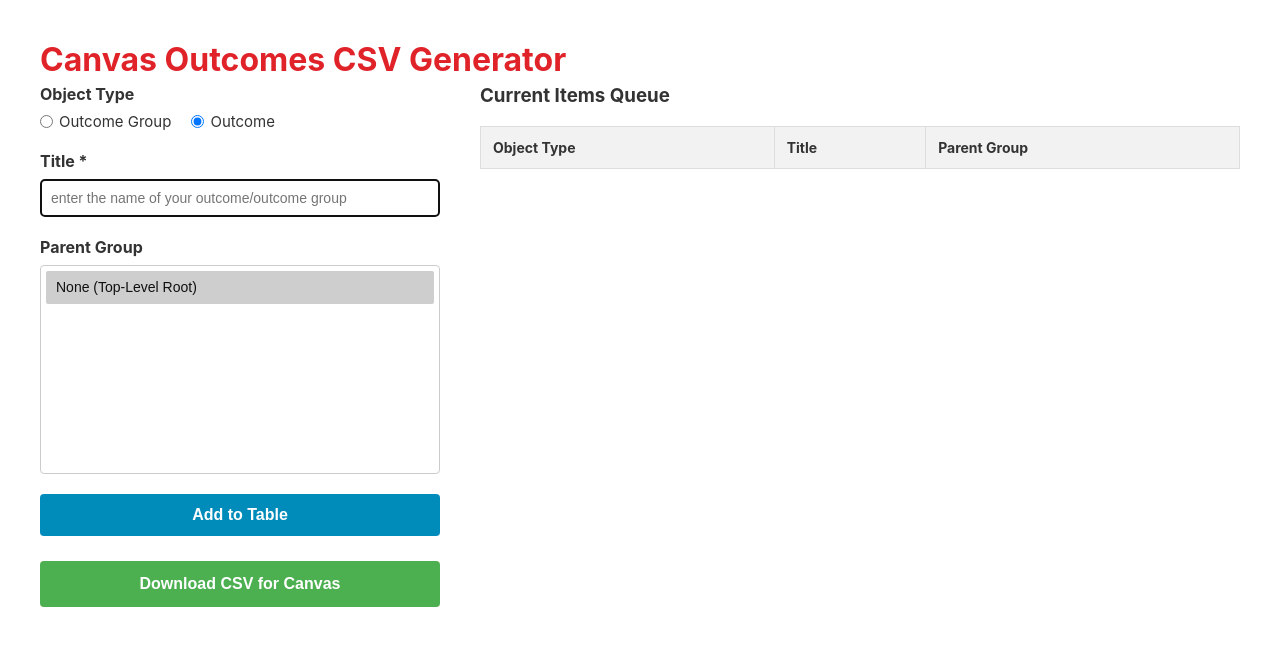
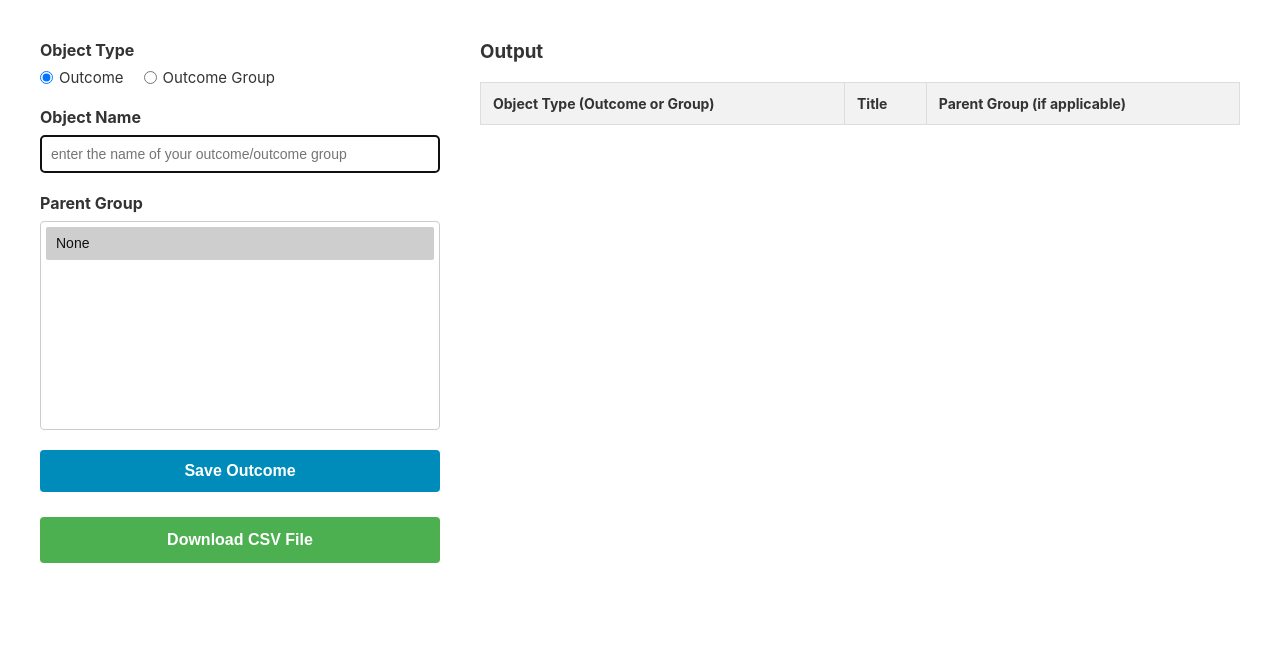
Before and after one commit to genesj/canvas-outcomes-generator, a plain HTML site: page index.html in a window 1280 px wide. Drawn offline with Linux system fonts and the light colour scheme.

Commit message:
cleaning

```diff
--- a/index.html
+++ b/index.html
@@ -111,9 +111,6 @@
     </style>
 </head>
 <body>
-
-    <h1>Canvas Outcomes CSV Generator</h1>
-
     <div class="app-container">
 
         <div class="form-column">
@@ -122,43 +119,43 @@
                 <div class="form-group">
                     <label class="group-label">Object Type</label>
                     <div class="radio-group">
+                        <label class="radio-option">
+                            <input type="radio" name="object_type" value="outcome" checked>
+                            Outcome
+                        </label>
 						<label class="radio-option">
                             <input type="radio" name="object_type" value="group">
                             Outcome Group
-                        </label>
-                        <label class="radio-option">
-                            <input type="radio" name="object_type" value="outcome" checked>
-                            Outcome
                         </label>
                     </div>
                 </div>
 
                 <div class="form-group">
-                    <label class="group-label" for="title">Title *</label>
+                    <label class="group-label" for="title">Object Name</label>
                     <input type="text" id="title" placeholder="enter the name of your outcome/outcome group" autofocus>
                 </div>
 
                 <div class="form-group">
                     <label class="group-label" for="parent_guids">Parent Group</label>
                     <select id="parent_guids" class="scrollable-list" size="6">
-                        <option value="" selected>None (Top-Level Root)</option>
+                        <option value="" selected>None</option>
                     </select>
                 </div>
 
-                <button type="submit" class="submit-btn">Add to Table</button>
+                <button type="submit" class="submit-btn">Save Outcome</button>
             </form>
 
-            <button type="button" class="download-btn" onclick="downloadCSV()">Download CSV for Canvas</button>
+            <button type="button" class="download-btn" onclick="downloadCSV()">Download CSV File</button>
         </div>
 
         <div class="table-column">
-            <h3>Current Items Queue</h3>
+            <h3>Output</h3>
             <table>
                 <thead>
                     <tr>
-                        <th>Object Type</th>
+                        <th>Object Type (Outcome or Group)</th>
                         <th>Title</th>
-                        <th>Parent Group</th>
+                        <th>Parent Group (if applicable)</th>
                     </tr>
                 </thead>
                 <tbody id="itemTableBody">
```
